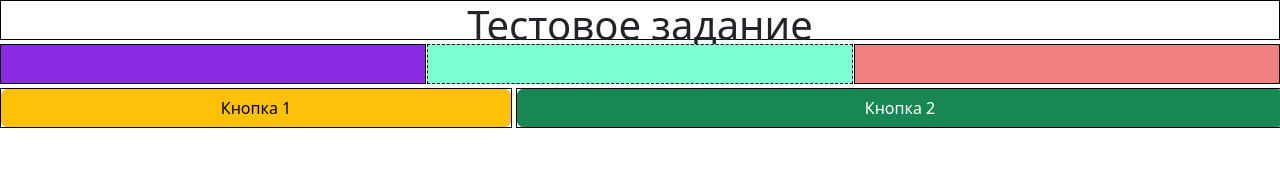
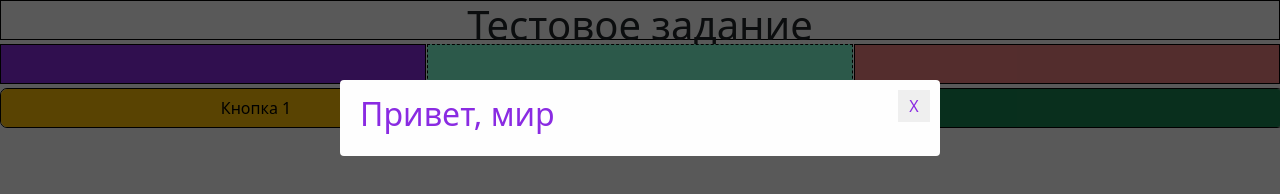
Before and after one commit to PchelaMaya/task-terem, a plain HTML site: page index.html in a window 1280 px wide. Drawn offline with nearby package versions, Linux system fonts and the light colour scheme.

Commit message:
add second part of tasks

```diff
--- a/css/main.css
+++ b/css/main.css
@@ -5,6 +5,9 @@
 }
 .blocks-little {
     grid-template-columns: 1fr 1fr 1fr;
+}
+.blocks-magic {
+    display: contents;
 }
 .blocks-medium {
     grid-template-columns: 40% 60%;
@@ -14,7 +17,7 @@
     display: grid;
     column-gap: 1px;
 }
-.blocks-little div:nth-child(2){
+.blocks-little .blocks-magic div:nth-child(2){
     border: 1px dashed #000;
 }
 .block-1,
@@ -38,6 +41,83 @@
 .block-4 {
     background-color: lightcoral;
 }
+.block-5,
+.block-6 {
+    border-radius: 7px;
+}
+
+#overlay {
+    position: fixed;
+    top: 0;
+    left: 0;
+    width: 100%;
+    height: 100%;
+    background: rgba(0, 0, 0, 0.65);
+    z-index: 999;
+    -webkit-animation: fade .6s;
+    -moz-animation: fade .6s;
+    animation: fade .6s;
+    overflow: auto;
+}
+/* модальный блок */
+.popup {
+    position: absolute;
+    top: 10%;
+    left: 0;
+    right: 0;
+
+    margin: auto;
+    padding: 15px 20px;
+
+    width: 85%;
+    min-width: 320px;
+    max-width: 600px;
+
+    background: #fefefe;
+    z-index: 1000;
+    border-radius: 4px;
+    -webkit-animation: fade .6s;
+    -moz-animation: fade .6s;
+    animation: fade .6s;
+}
+.popup h2 {
+    color: blueviolet;
+}
+/* кнопка закрытия */
+.close {
+    position: absolute;
+
+    top: 10px;
+    right: 10px;
+
+    width: 32px;
+    height: 32px;
+
+    border: none;
+    cursor: pointer;
+    outline: none;
+}
+.close:before {
+    color: blueviolet;
+    content: "X";
+    text-decoration: none;
+    -webkit-transition: all 0.5s;
+    -moz-transition: all 0.5s;
+    transition: all 0.5s;
+}
+/* анимация при появлении блоков с содержанием */
+@-moz-keyframes fade {
+    from { opacity: 0; }
+    to { opacity: 1 }
+}
+@-webkit-keyframes fade {
+    from { opacity: 0; }
+    to { opacity: 1 }
+}
+@keyframes fade {
+    from { opacity: 0; }
+    to { opacity: 1 }
+}
 /* Mobile */
 
 @media (max-width: 400px) {
--- a/index.html
+++ b/index.html
@@ -22,22 +22,31 @@
 </head>
 <body>
     <section class="blocks">
-        <div class="block-1">
+        <div id="block-title" class="block-1">
             <h1 type="title" class="tittle text-center">Тестовое задание</h1>
         </div>
         <div class="blocks-little align-content-center justify-content-between mt-1">
-            <div class="block-2"></div>
-            <div class="block-3"></div>
+            <div class="blocks-magic">
+                <div id="block-magic-left" class="block-2"></div>
+                <div id="block-magic-right"class="block-3"></div>
+            </div>
             <div class="block-4"></div>
         </div>
         <div class="blocks-medium column-gap-1 mt-1">
             <div class="block-5">
-                <button type="button" class="btn btn-warning w-100">Кнопка 1</button>
+                <button type="button" id="btn-hidden" class="btn btn-warning w-100 h-100">Кнопка 1</button>
             </div>
             <div class="block-6">
-                <button type="button" class="btn btn-success w-100">Кнопка 2</button>
+                <button type="button" id="btn-magic" class="btn btn-success w-100 h-100">Кнопка 2</button>
             </div>
         </div>
     </section>
+    <div id="overlay">
+        <div class="popup">
+            <h2>Привет, мир</h2>
+            <button class="close" title="Закрыть" onclick="document.getElementById('overlay').style.display='none';"></button>
+        </div>
+    </div>
+    <script src="./js/main.js"></script>
 </body>
 </html>
--- a/js/main.js
+++ b/js/main.js
@@ -0,0 +1,43 @@
+//Модальное окно
+$(function() {
+    // Проверяем запись в куках о посещении
+    // Если запись есть - ничего не делаем
+    if (!$.cookie('hideModal')) {
+   // если cookie не установлено появится окно с задержкой 5 секунд
+    var delay_popup = 5000;
+    setTimeout("document.getElementById('overlay').style.display='block'", delay_popup);
+    }
+    // Запоминаем в куках, что посетитель уже заходил
+    $.cookie('hideModal', true, {
+    // Время хранения cookie в днях
+        expires: 7,
+        path: '/'
+    });
+});
+
+// Скрываем блок с заголовком
+$('document').ready(function(){
+    $('#btn-hidden').click(function(){
+        $('#block-title').slideToggle('slow');
+  return false;
+});
+});
+
+//Замена местами
+$('#btn-magic').click(function(){
+	$('.blocks-magic > div').each(function() {
+		if ($(this).next()) {
+			el = $(this).next();
+		} else {
+			el = $(this).prev();
+		}
+
+	 	var copy_from = $(this).clone(true);
+		$(el).replaceWith(copy_from);
+
+		var copy_to = $(el).clone(true);
+		$(this).replaceWith(copy_to);
+	});
+
+	return false;
+});
```
